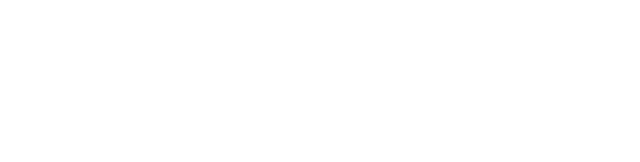
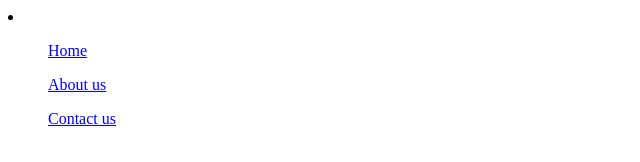
Before and after one commit to asgeiringvars/git-kennsla, a plain HTML site: page index.html in a window 1280 px wide. Shown: the whole page, without its empty margins (0-640 px from the left). Drawn offline with Linux system fonts and the light colour scheme.

Commit message:
third commit

```diff
--- a/index.html
+++ b/index.html
@@ -6,6 +6,16 @@
     <title>Test Index</title>
 </head>
 <body>
-    <header></header>
+    <header class="navbar">
+        <div>
+            <li>
+                <ol><a href="#">Home</a></ol>
+                <ol><a href="#">About us</a></ol>
+                <ol><a href="#">Contact us</a></ol>
+                </ol>
+            </li>
+        </div>
+    </header>
+    <footer></footer>
 </body>
 </html>
```
